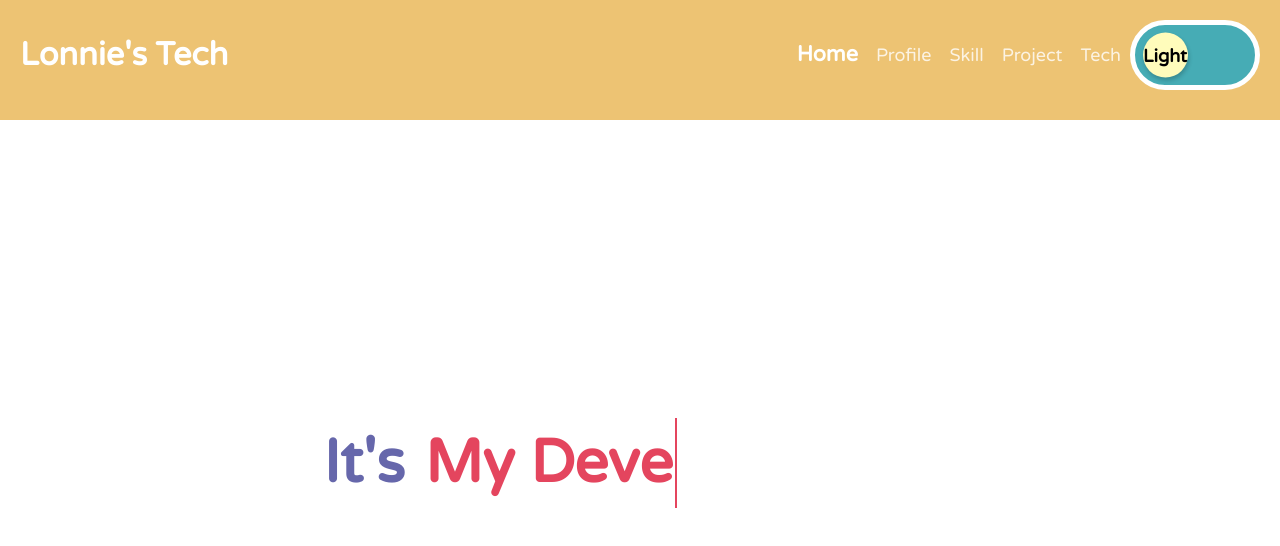
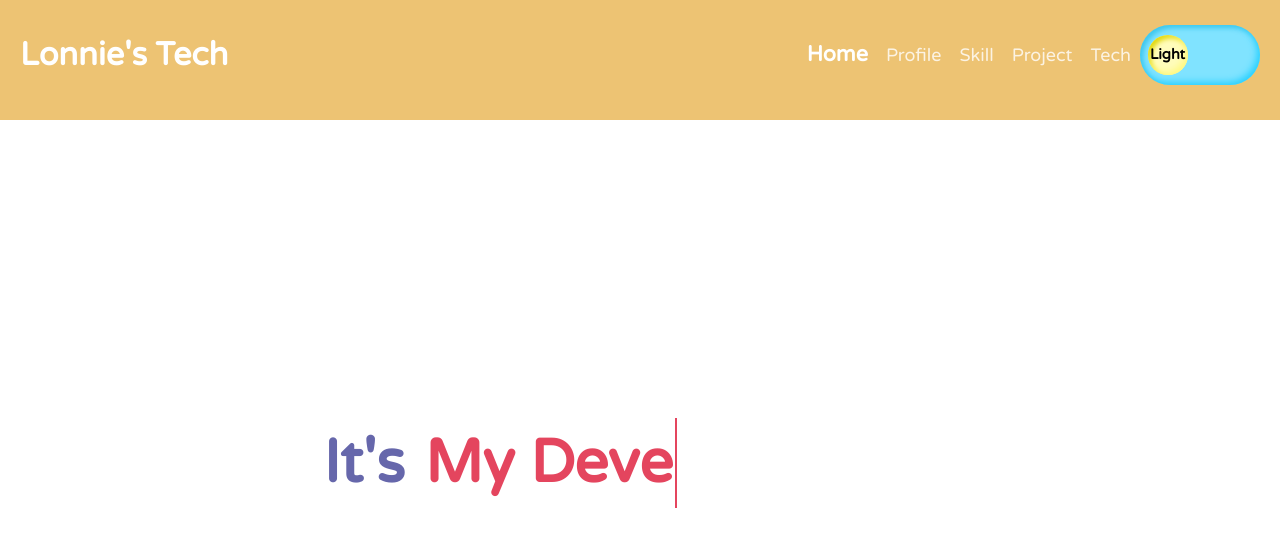
Before and after one commit to aosjehdgus/lonnie-portfolio, a React app: page / in a window 1280 px wide. Shown: the top 546 px of the page. Built offline with nearby package versions, Linux system fonts and the light colour scheme.

Commit message:
Change toggle css and need to check again

```diff
--- a/src/components/nav/horizontal-nav/NavToggle.js
+++ b/src/components/nav/horizontal-nav/NavToggle.js
@@ -23,8 +23,9 @@ const navToggle = css`
   }
   //배경(Dark mode)
   input:checked + label {
-    background: #0e0c32;
-    border: 5px solid #fffad8;
+    background: rgba(0, 51, 102, 1);
+    box-shadow: inset -3px -3px 7px rgba(0, 38, 77, 1),
+      inset 3px 3px 5px rgba(0, 79, 158, 1);
   }
   // 공(Dark mode)
   input:checked + label:after {
@@ -32,22 +33,28 @@ const navToggle = css`
     justify-content: center;
     align-items: center;
     font-weight: 700;
-    background: #becec3;
-    content: 'Dark';
-    left: calc(100% - 52.5px);
+    background: rgba(255, 222, 56, 1);
+    box-shadow: inset -3px -3px 7px rgba(255, 224, 66, 1),
+      inset 3px 3px 5px rgba(209, 174, 0, 1);
+    content: '';
+    left: calc(100% - 47.5px);
     right: 7.5px;
   }
+  //배경(Light mode)
   label {
     display: block;
     position: relative;
     width: 120px;
     height: 60px;
     font-weight: 700;
-    border: 5px solid #fff;
-    background: rgb(0, 163, 210, 0.7);
+
+    background: rgba(128, 227, 255, 1);
     border-radius: 60px;
-    transition: background 0.4s;
+    box-shadow: inset -3px -3px 7px rgba(41, 209, 255, 1),
+      inset 3px 3px 5px rgba(0, 172, 219, 0.5);
+    transition: background 0.7s;
   }
+  //공(Light mode)
   label:after {
     display: flex;
     justify-content: center;
@@ -57,27 +64,47 @@ const navToggle = css`
     position: absolute;
     left: 7.5px;
     top: 50%;
-    width: 45px;
-    height: 45px;
+    width: 40px;
+    height: 40px;
     border-radius: 100%;
+    font-size: 0.8rem;
     background: rgb(255, 252, 187);
     transform: translateY(-50%);
-    box-shadow: 1px 3px 4px rgba(0, 0, 0, 0.2);
-    transition: all 0.4s;
+    box-shadow: inset -3px -3px 7px rgba(255, 249, 128, 1),
+      inset 3px 3px 5px rgba(224, 213, 0, 1);
+    transition: all 0.7s;
   }
   label span {
     display: none;
+  }
+
+  input:checked + label div {
+    transform: translateX(71.5px) translateY(12.5px);
+    margin: 0;
+    position: absolute;
+    width: 31px;
+    height: 31px;
+    z-index: 1;
+    border-radius: 100%;
+    background: rgba(0, 51, 102, 1);
   }
 `;
 
 const NavToggle = () => {
   return (
+    <>
       <div css={navToggle}>
         <input type="checkbox" id="chk1" />
+
         <label htmlFor="chk1">
           <span>''</span>
+
+          <div>
+            <span>''</span>
+          </div>
         </label>
       </div>
+    </>
   );
 };
 
```
Lines whose indentation alone changed are shown as unchanged.
